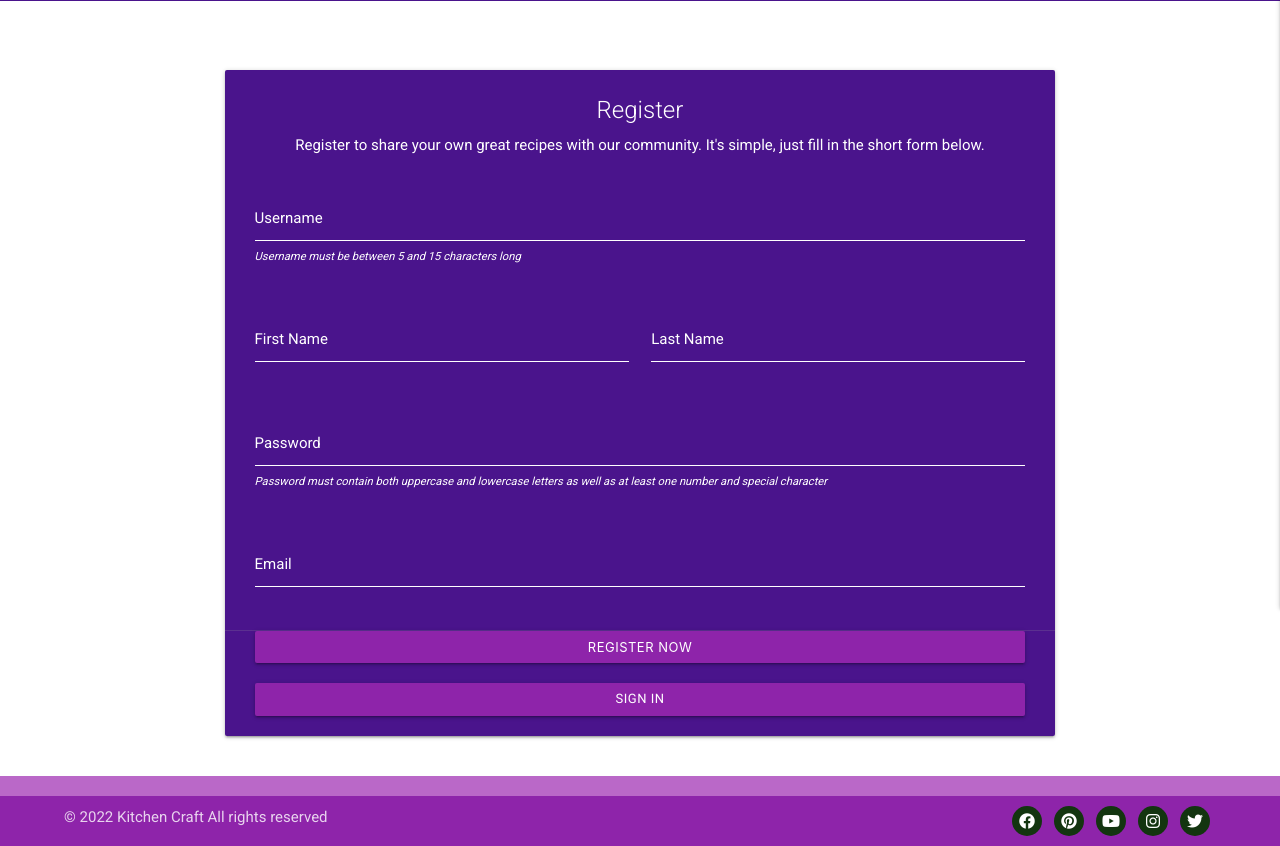
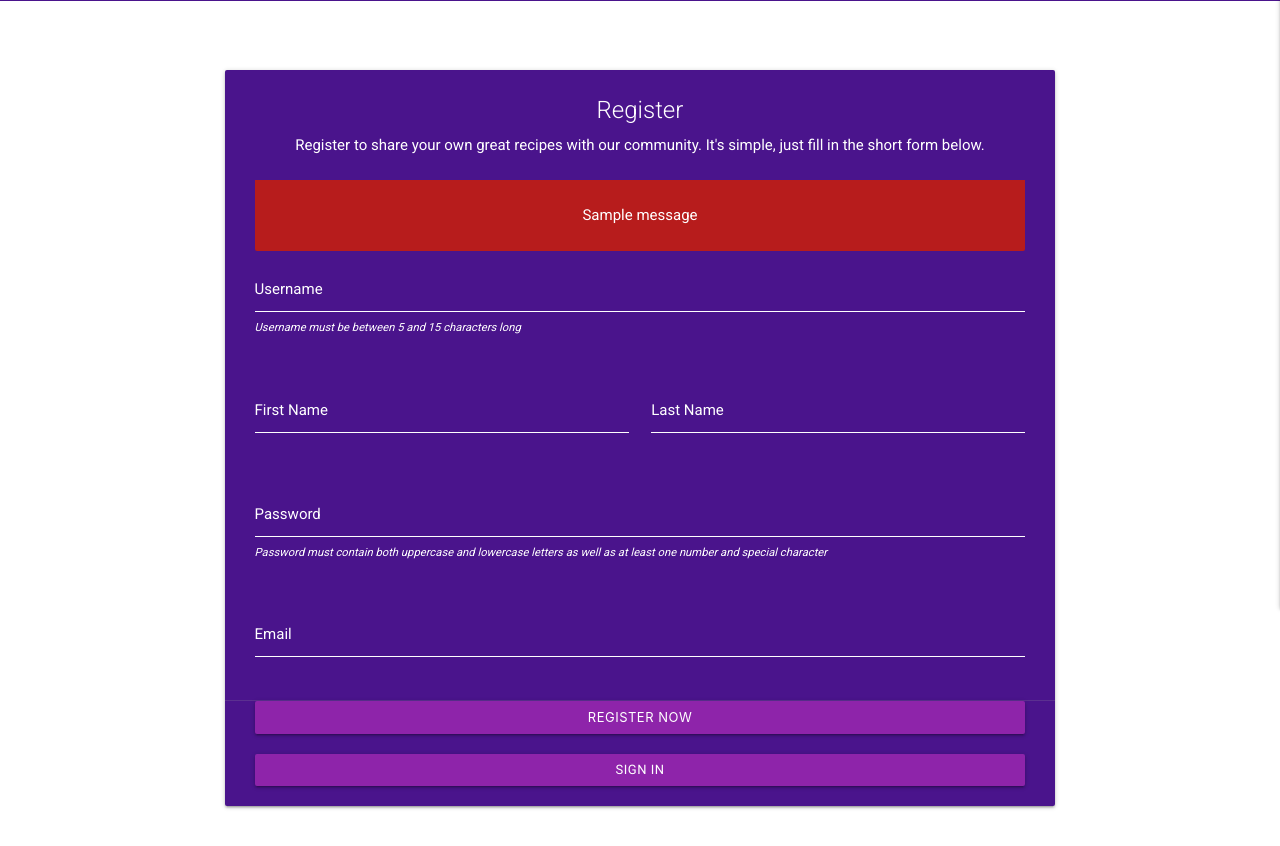
Before and after one commit to ollylomax/Kitchen-Craft---Backend-Development-Milestone-Project, a Flask app: page /register in a window 1280 px wide. Shown: the part 252-1098 px from the top of the page. Run offline with Flask 2, Linux system fonts and the light colour scheme; one stand-in notice (Sample message) is shown; some libraries are stand-ins or nearby versions; some web fonts are replaced.

Commit message:
style: Add flash message blocks within forms and style

```diff
--- a/static/css/style.css
+++ b/static/css/style.css
@@ -93,6 +93,10 @@ footer .container {
     margin: 0 0 20px !important;
 }
 
+.form-flash {
+    margin: 0 30px;
+}
+
 
 
 
--- a/templates/register.html
+++ b/templates/register.html
@@ -13,6 +13,16 @@
         <p>Register to share your own great recipes with our community.
           It's simple, just fill in the short form below.</p>
       </div>
+      <!-- Flash block -->
+      {% with messages = get_flashed_messages() %}
+      {% if messages %}
+          {% for message in messages %}
+          <div class="card-content white-text red darken-4 form-flash">
+                  <span class="center-align white-text">{{ message }}</span>
+              </div>
+          {% endfor %}
+      {% endif %}
+  {% endwith %}
       <!-- Form block -->
       <div class="row register-form">
         <form class="col s12" method="POST" action="{{ url_for('register') }}">
```
Also changed, not shown: templates/login.html (+10 -0 lines).
